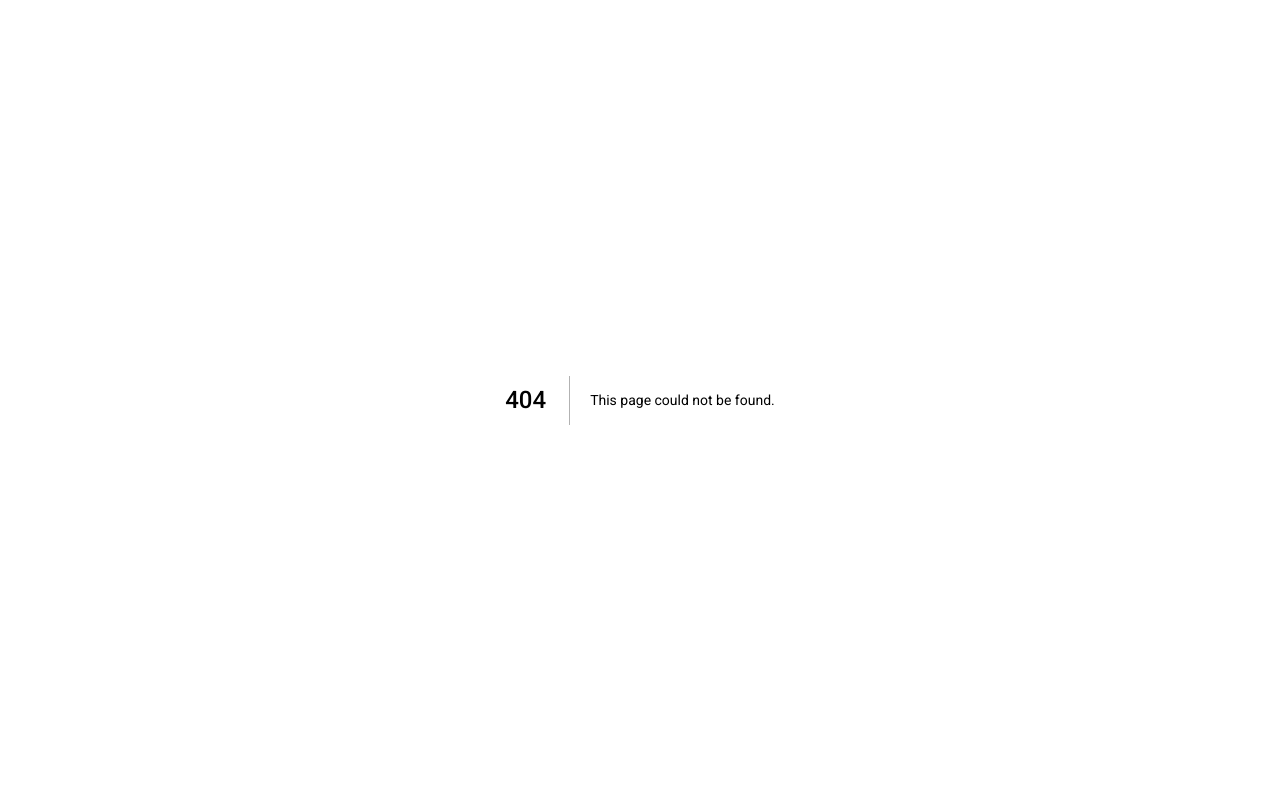
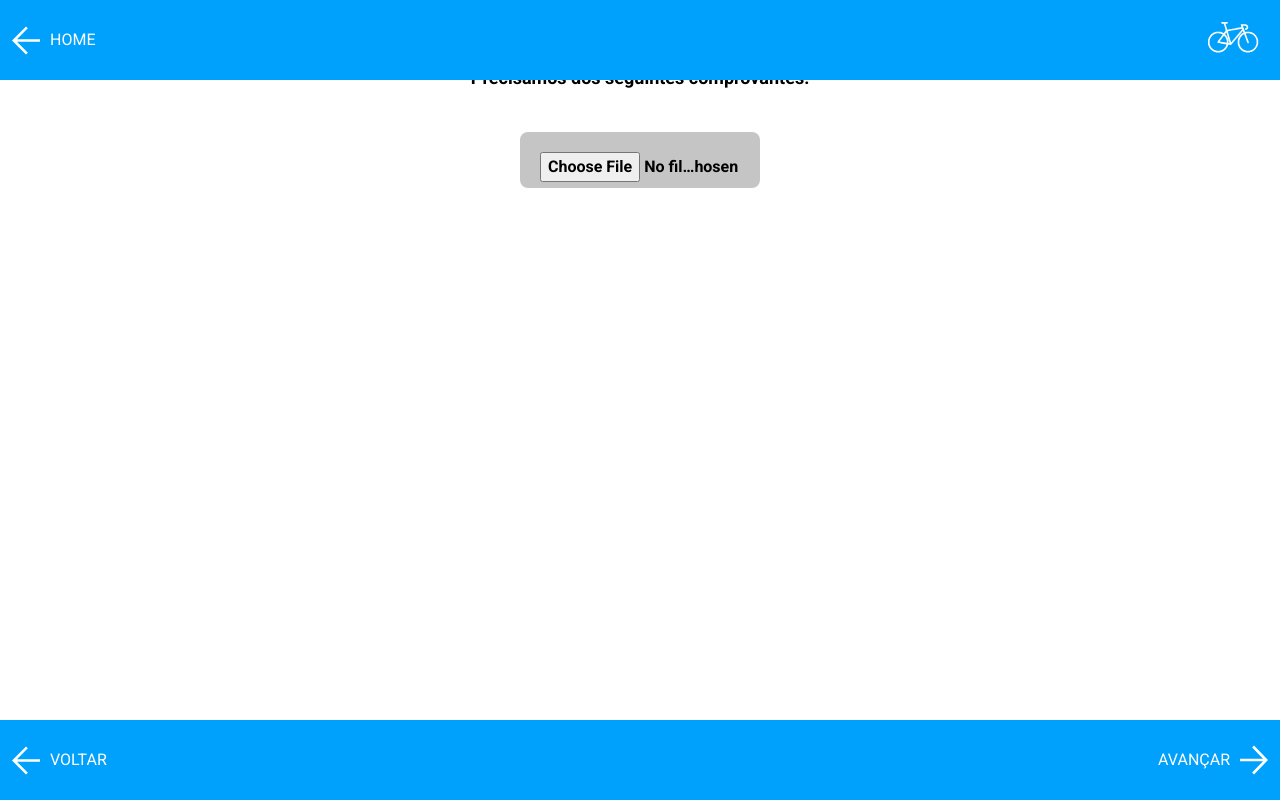
Before and after one commit to vgont/brainstormers, a Next.js app: page /tipo/potencia/modificacoes/comprovante_modificacoes in a window 1280 px wide. Before the commit this address had no page. Built offline with nearby package versions, Linux system fonts and the light colour scheme.

Commit message:
put max in input

```diff
--- /dev/null
+++ b/src/app/components/PhotoInput.js
@@ -0,0 +1,10 @@
+import Image from "next/image";
+
+export default function PhotoInput({ texto }) {
+    return (
+        <div>
+            <input className={`flex flex-row h-14 p-5 justify-center items-center rounded-lg font-semibold w-60 gap-5 bg-gray-button text-black invisib`} type="file"
+            />
+        </div>
+    )
+}
--- /dev/null
+++ b/src/app/tipo/potencia/modificacoes/comprovante_modificacoes/page.js
@@ -0,0 +1,19 @@
+import Button from "@/app/components/Button";
+import Footer from "@/app/components/Footer";
+import Header from "@/app/components/Header";
+import Main from "@/app/components/Main";
+import PhotoInput from "@/app/components/PhotoInput";
+import Title from "@/app/components/Title";
+
+export default function Comprovantes() {
+  return (
+    <div>
+      <Header/>
+      <Main>
+        <Title texto={'Precisamos dos seguintes comprovantes:'} />
+        <PhotoInput texto={'Nf da modificacao'}/>
+      </Main>
+      <Footer link={"/tipo/potencia/modificacoes/comprovantes"} />
+    </div>
+  )
+}
```
